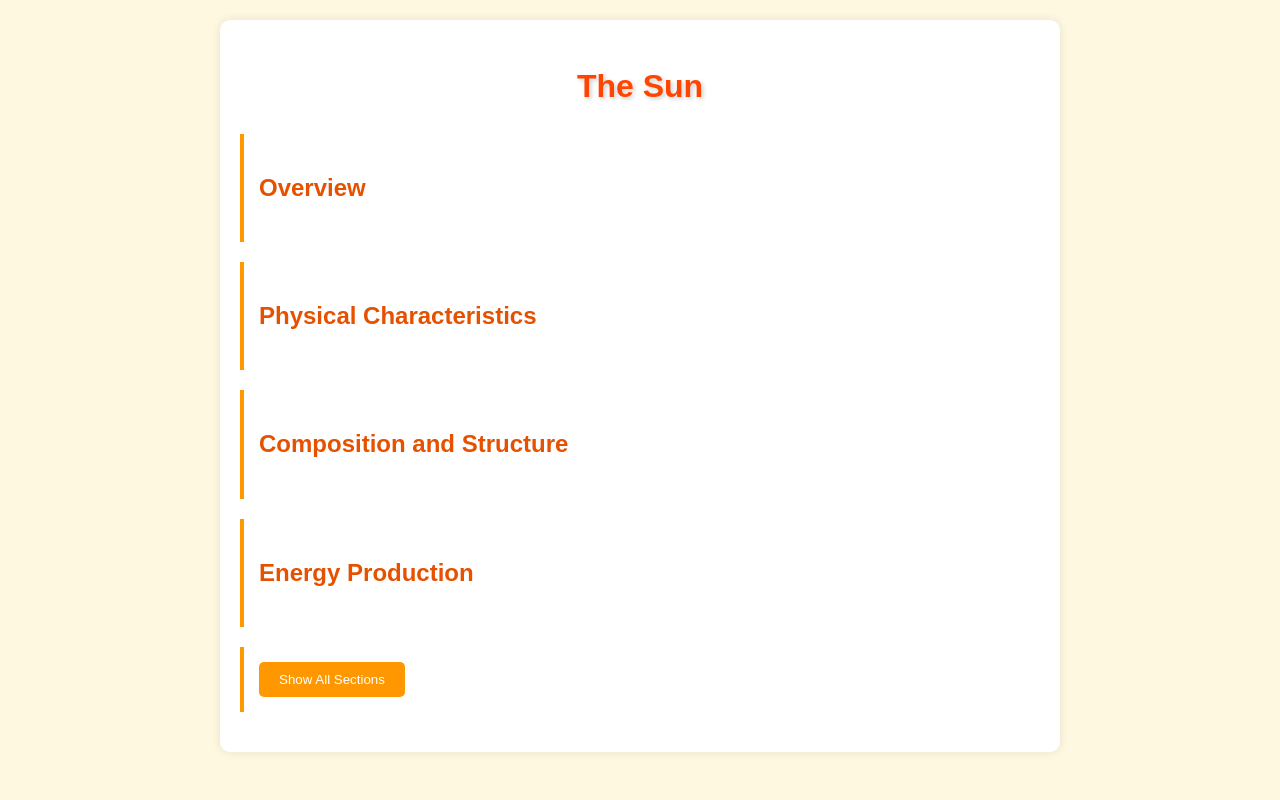
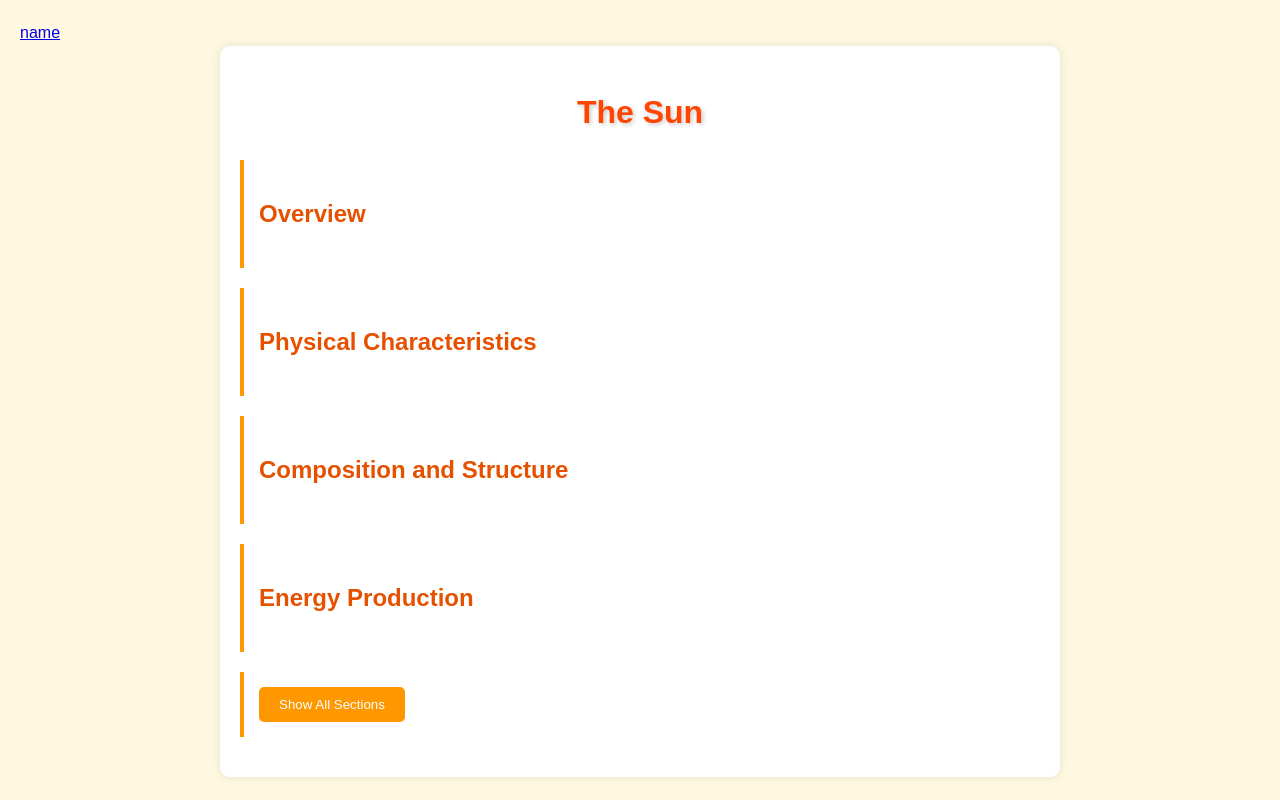
Before and after one commit to surajsinghrtx/sun-facts, a plain HTML site: page index.html in a window 1280 px wide. Drawn offline with Linux system fonts and the light colour scheme.

Commit message:
Update index.html

```diff
--- a/index.html
+++ b/index.html
@@ -57,6 +57,7 @@
     </style>
 </head>
 <body>
+    <a href="suraj.html">name</a>
     <div class="container">
         <h1>The Sun</h1>
 
```
